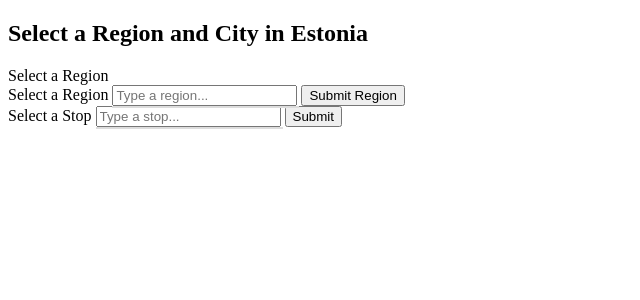
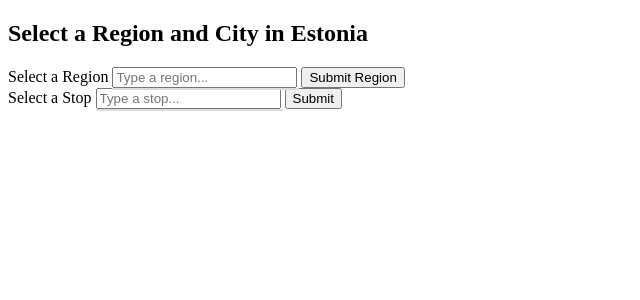
Before and after one commit to nkluba/web, a Flask app: page / in a window 1280 px wide. Shown: the top 300 px of the page, without its empty margins (0-640 px from the left). Run offline with Flask 3, Linux system fonts and the light colour scheme; data that the repository does not hold is empty; some libraries are stand-ins or nearby versions.

Commit message:
reductant label removed

```diff
--- a/templates/index.html
+++ b/templates/index.html
@@ -40,7 +40,6 @@
         </div>
         <div class="p-6">
             <div class="mb-4">
-                <label for="region-autocomplete">Select a Region</label>
                 <div class="mb-4">
                     <form id="region-form">
                         <label for="region-autocomplete">Select a Region</label>
@@ -52,7 +51,6 @@
                     </form>
                 </div>
 
-                <!-- Stop Form -->
                 <div class="mb-4">
                     <form id="stop-form" action="/search" method="get">
                         <label for="stop-autocomplete">Select a Stop</label>
```
